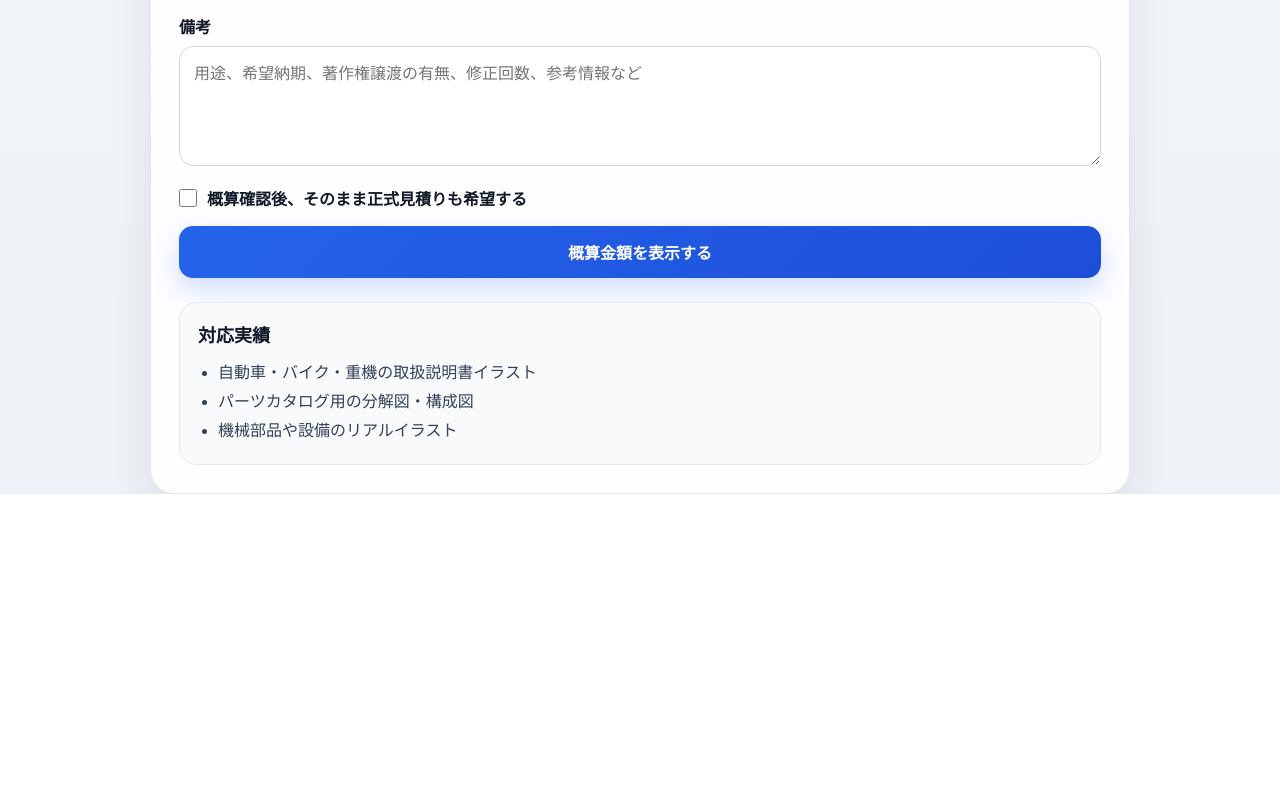
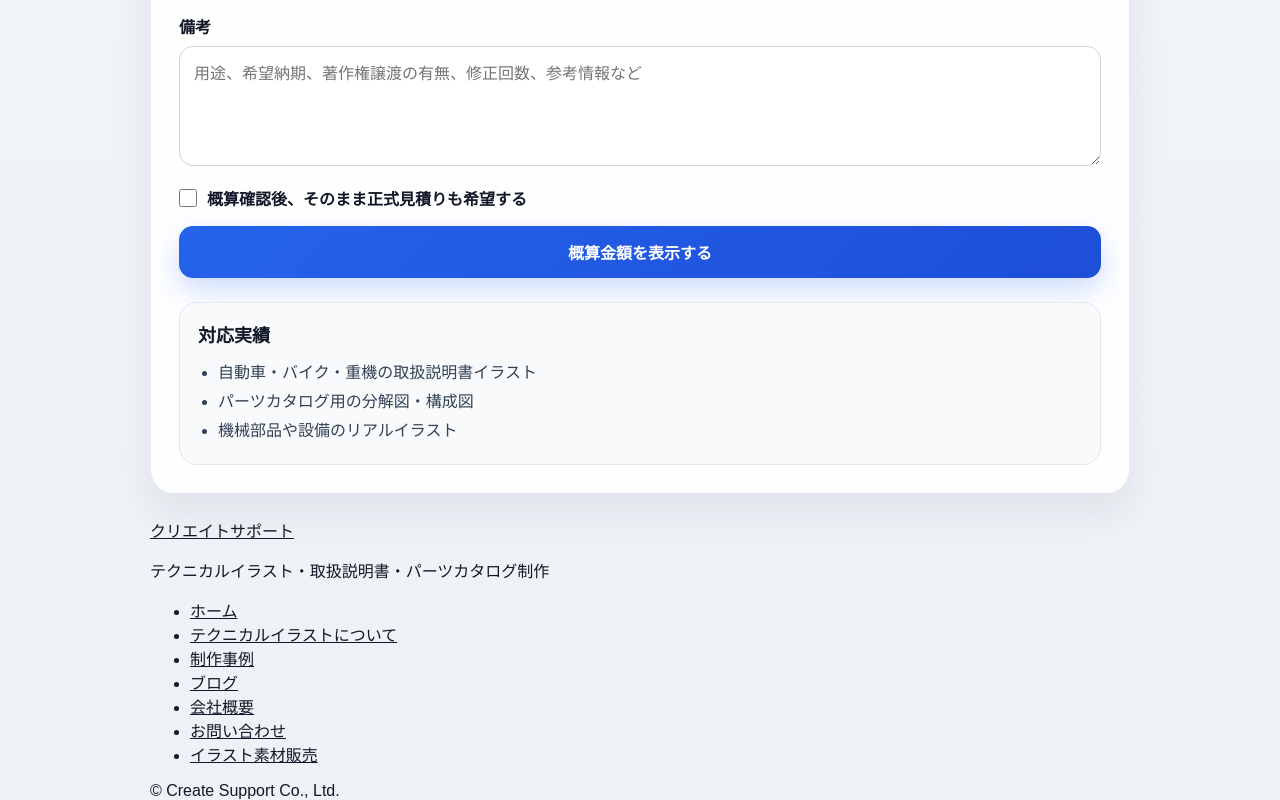
Before and after one commit to k-hioki-source/ai-estimate, a Next.js app: page / in a window 1280 px wide. Shown: the part 1486-2286 px from the top of the page. Before the commit the page ends 1980 px from the top, so only its background shows below. Built offline with nearby package versions, Linux system fonts and the light colour scheme.

Commit message:
Update EstimateForm.tsx

```diff
--- a/components/EstimateForm.tsx
+++ b/components/EstimateForm.tsx
@@ -321,6 +321,34 @@ export default function EstimateForm() {
           </div>
         </section>
       ) : null}
+    <footer className="footer">
+  <div className="footerInner">
+
+    <div className="footerBrand">
+      <a href="https://www.create-support.co.jp/" className="footerLogo">
+        クリエイトサポート
+      </a>
+      <p className="footerDesc">
+        テクニカルイラスト・取扱説明書・パーツカタログ制作
+      </p>
+    </div>
+
+    <ul className="footerLinks">
+      <li><a href="https://www.create-support.co.jp/">ホーム</a></li>
+      <li><a href="https://www.create-support.co.jp/technicalillustration/">テクニカルイラストについて</a></li>
+      <li><a href="https://www.create-support.co.jp/sample-page/">制作事例</a></li>
+      <li><a href="https://www.create-support.co.jp/topics/">ブログ</a></li>
+      <li><a href="https://www.create-support.co.jp/company/">会社概要</a></li>
+      <li><a href="https://www.create-support.co.jp/contact/">お問い合わせ</a></li>
+      <li><a href="https://www.create-support.co.jp/techlineworks-technical-illustration-download/">イラスト素材販売</a></li>
+    </ul>
+
+    <div className="footerCopy">
+      © Create Support Co., Ltd.
+    </div>
+
+  </div>
+</footer>
     </div>
   );
 }
```
